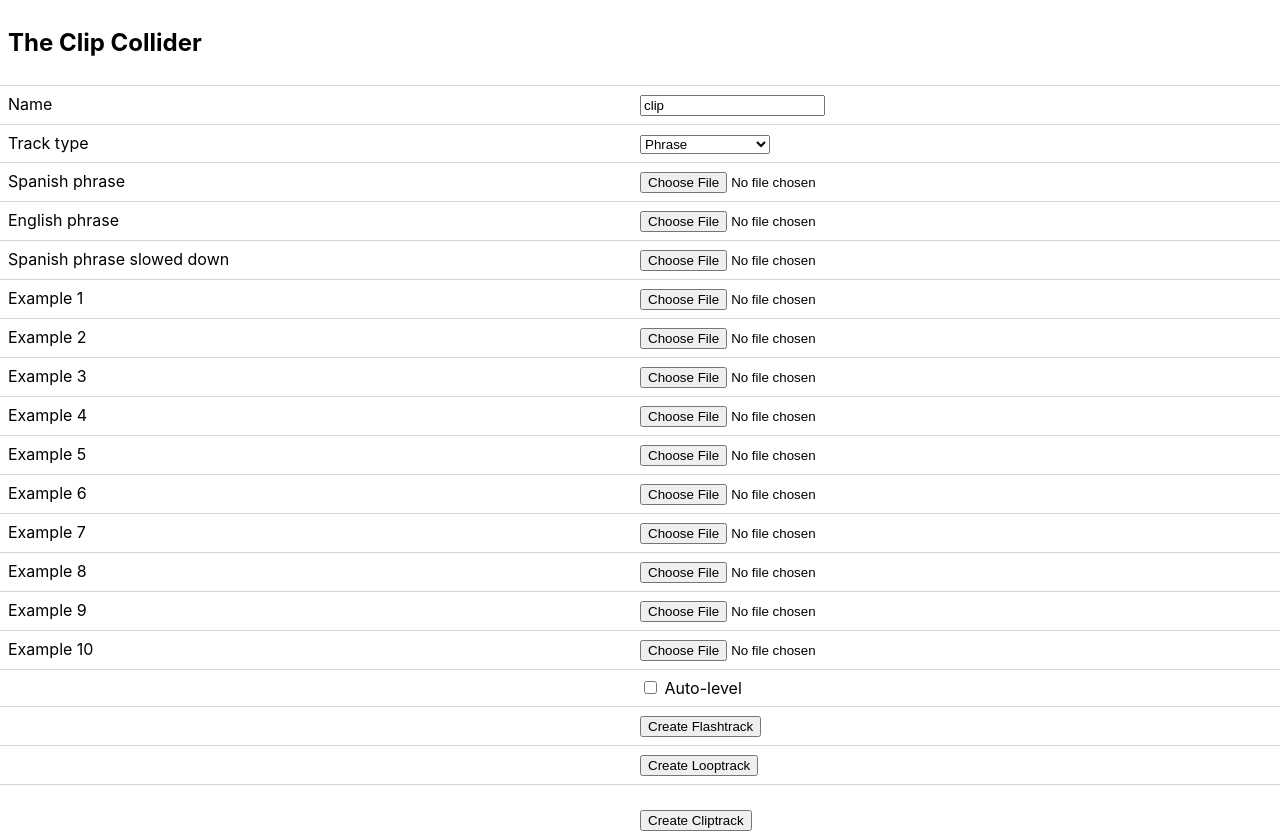
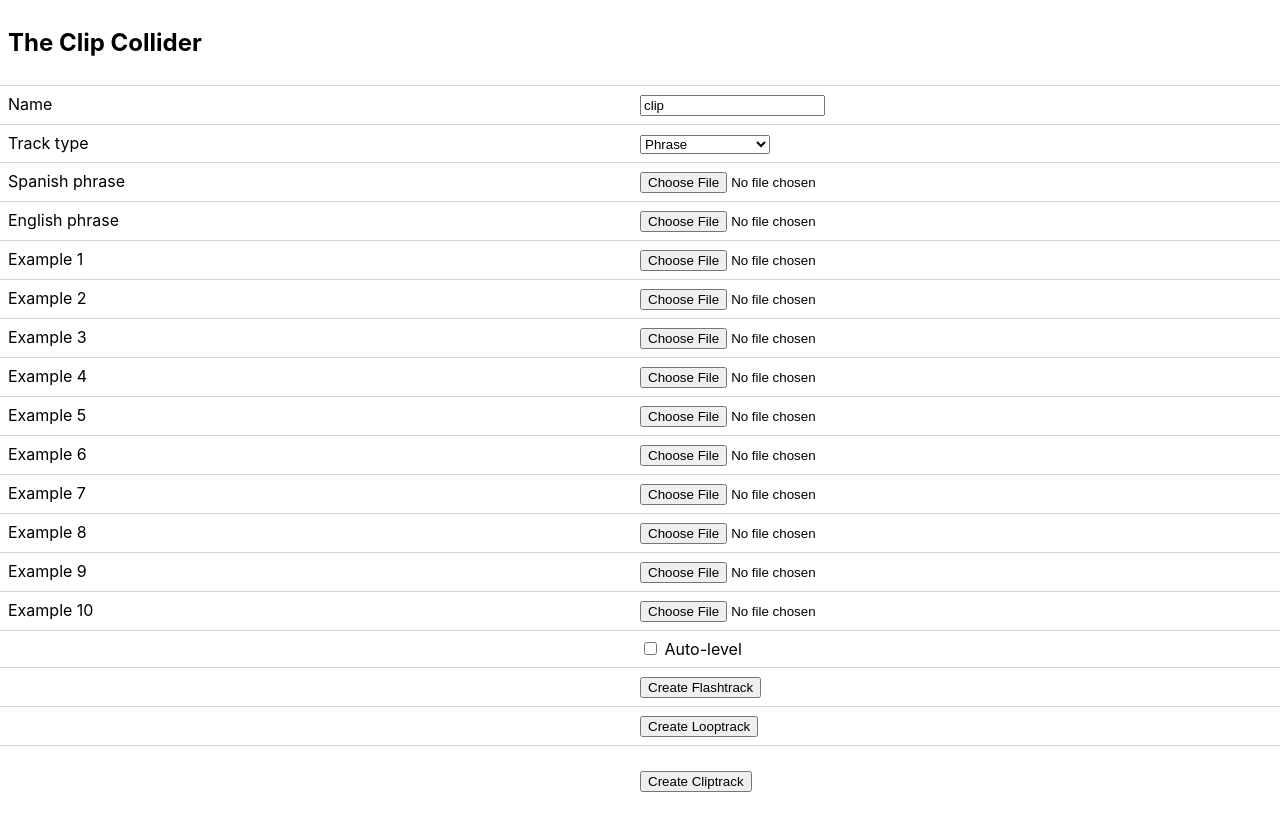
Before and after one commit to languageaudiodrills/clipcollider2, a React (Create React App) app: page / in a window 1280 px wide. After the commit the page ends 800 px from the top, so only its background shows below. Built offline with nearby package versions, Linux system fonts and the light colour scheme.

Commit message:
Remove spanish slowed down input

```diff
--- a/src/App.tsx
+++ b/src/App.tsx
@@ -18,7 +18,6 @@ const App = () => {
   const inputs = {
     spanishPhrase: useRef<HTMLInputElement>(null),
     englishPhrase: useRef<HTMLInputElement>(null),
-    spanishPhraseSlowedDown: useRef<HTMLInputElement>(null),
     example1: useRef<HTMLInputElement>(null),
     example2: useRef<HTMLInputElement>(null),
     example3: useRef<HTMLInputElement>(null),
@@ -38,14 +37,12 @@ const App = () => {
     flashTrack: [
       'spanishPhrase',
       'englishPhrase',
-      'spanishPhraseSlowedDown',
       'example1',
       'example2',
       'example3',
     ],
     looperTrack: [
       'spanishPhrase',
-      'spanishPhraseSlowedDown',
     ],
     clipTrack: [
       'spanishPhrase',
--- a/src/clipNamesByType.ts
+++ b/src/clipNamesByType.ts
@@ -1,7 +1,6 @@
 const clipNamesByType = {
   spanishPhrase: "Spanish phrase",
   englishPhrase: "English phrase",
-  spanishPhraseSlowedDown: "Spanish phrase slowed down",
   example1: "Example 1",
   example2: "Example 2",
   example3: "Example 3",
```
